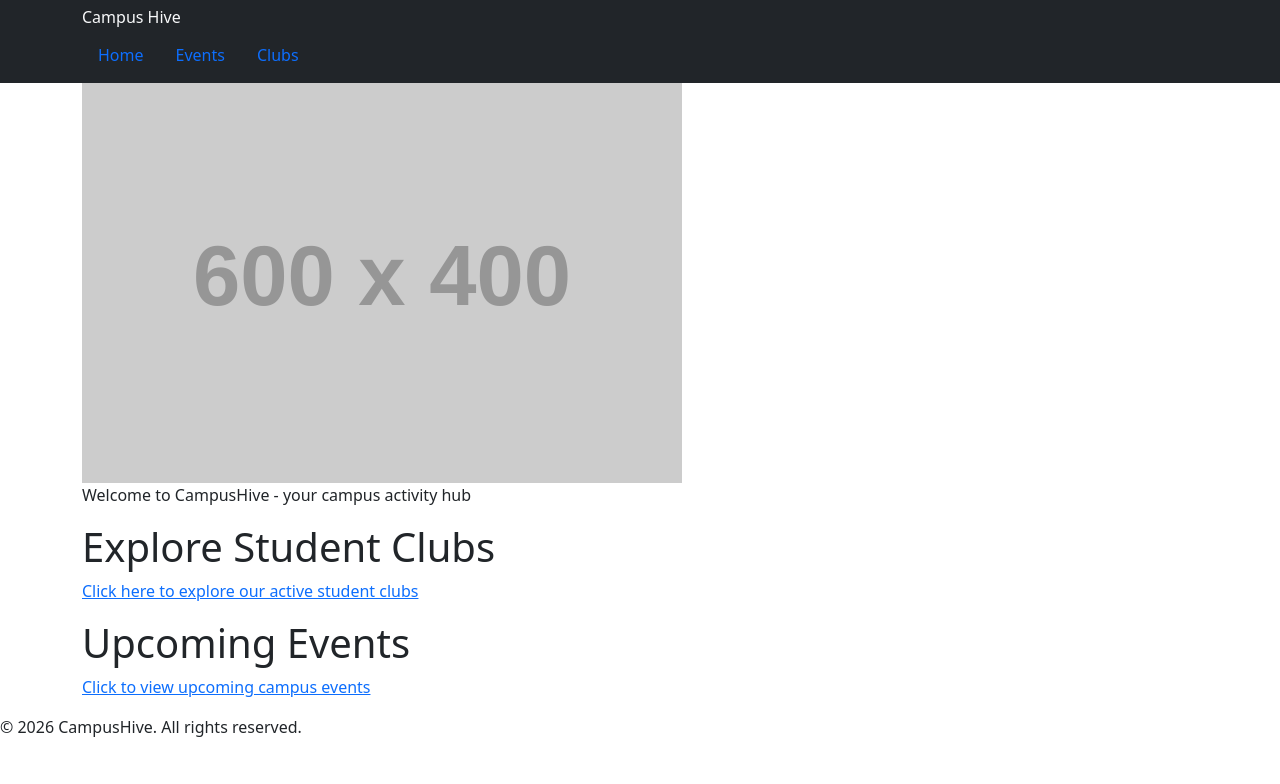
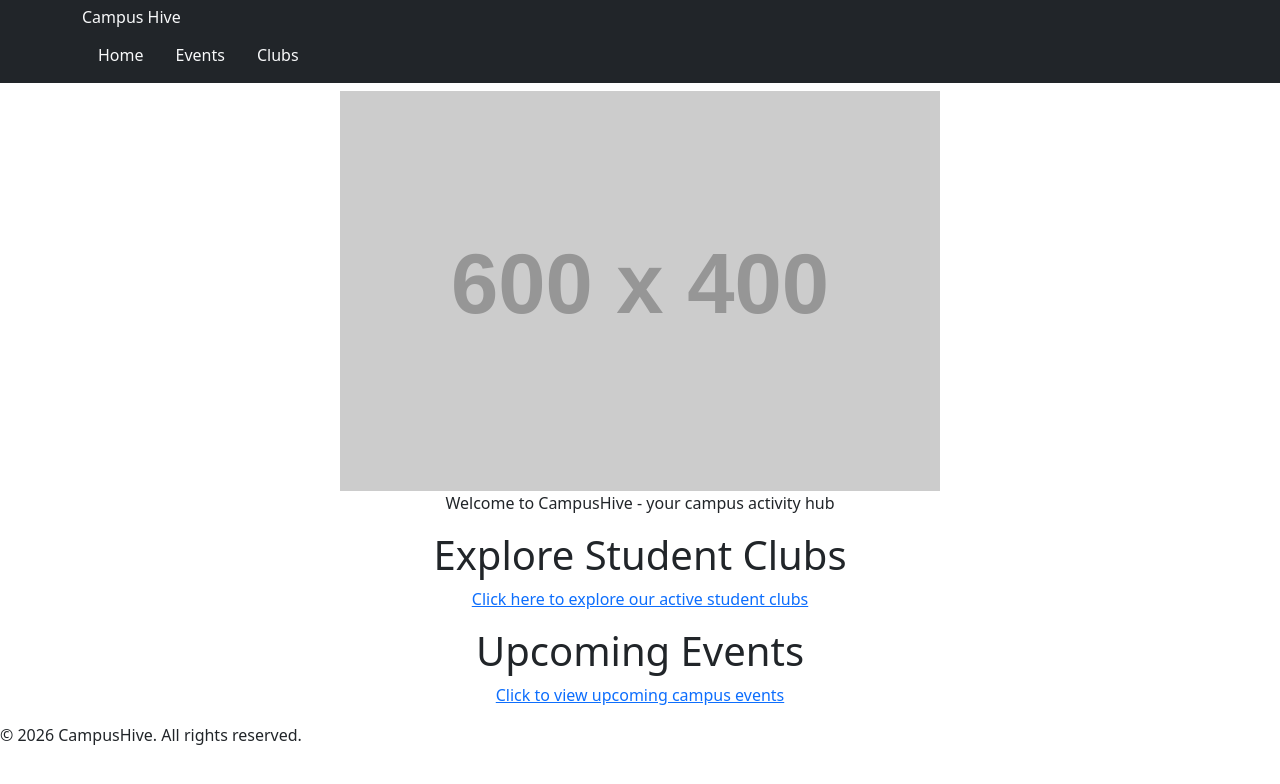
Before and after one commit to Vikash-Attrish/Campus-Hive, a website: page index.html in a window 1280 px wide. Drawn offline with nearby package versions, Linux system fonts and the light colour scheme; placeholder pictures from the web are drawn by us.

Commit message:
center the content

```diff
--- a/index.html
+++ b/index.html
@@ -12,25 +12,25 @@
     <h1 class="navbar-brand">Campus Hive</h1>
     <nav>
       <ul class="nav">
-        <li class="nav-item"><a class="nav-link" href="index.html">Home</a></li>
-        <li class="nav-item"><a class="nav-link" href="events.html">Events</a></li>
-        <li class="nav-item"><a class="nav-link" href="clubs.html">Clubs</a></li>
+        <li class="nav-item"><a class="nav-link text-light" href="index.html">Home</a></li>
+        <li class="nav-item"><a class="nav-link text-light" href="events.html">Events</a></li>
+        <li class="nav-item"><a class="nav-link text-light" href="clubs.html">Clubs</a></li>
       </ul>
     </nav>
     </div>
   </header>
-  <main class="container">
-    <section>
+  <main class="container mt-2">
+    <section class="text-center">
       <figure>
         <img class="img-fluid" src="https://placehold.co/600x400?text=Hello+World" alt="students">
         <figcaption>Welcome to CampusHive - your campus activity hub</figcaption>
       </figure>
     </section>
-    <section>
+    <section class="text-center">
       <h1>Explore Student Clubs</h1>
       <p><a href="clubs.html">Click here to explore our active student clubs</a></p>
     </section>
-    <section>
+    <section class="text-center">
       <h1>Upcoming Events</h1>
       <p><a href="events.html">Click to view upcoming campus events</a></p>
     </section>
```
